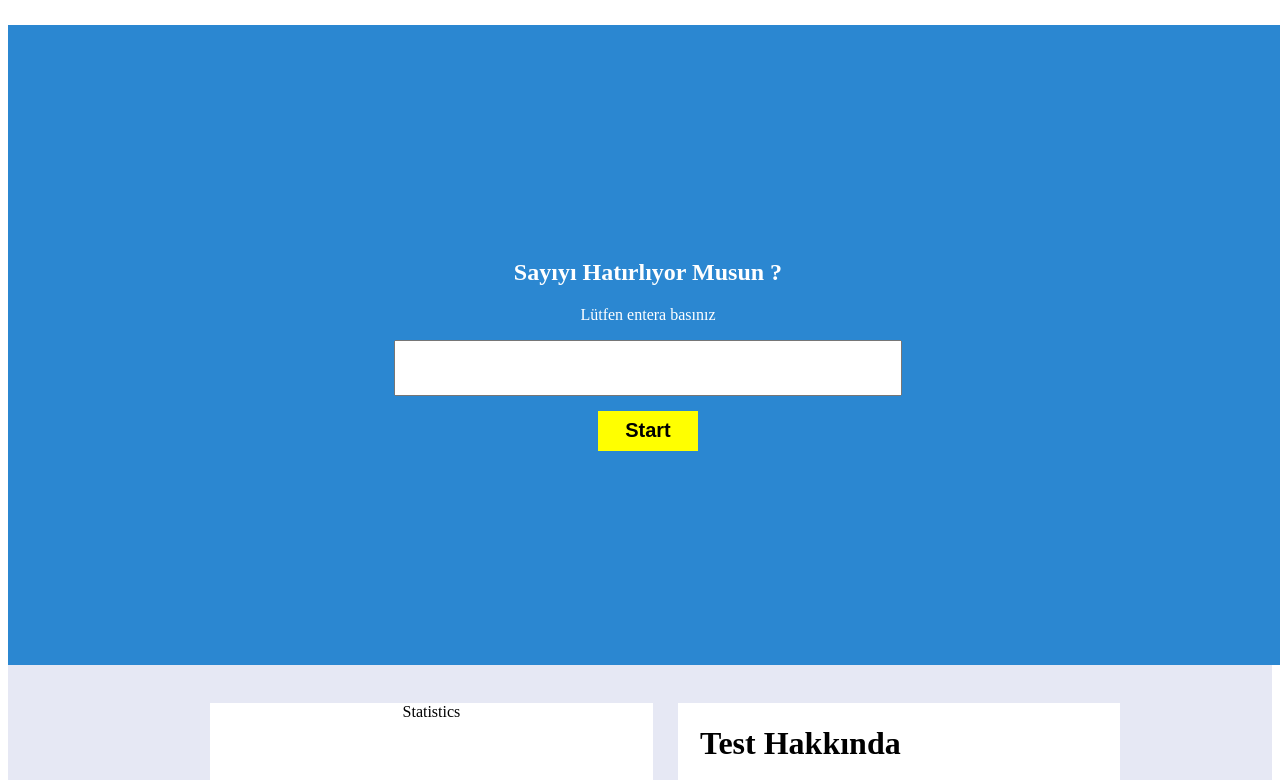
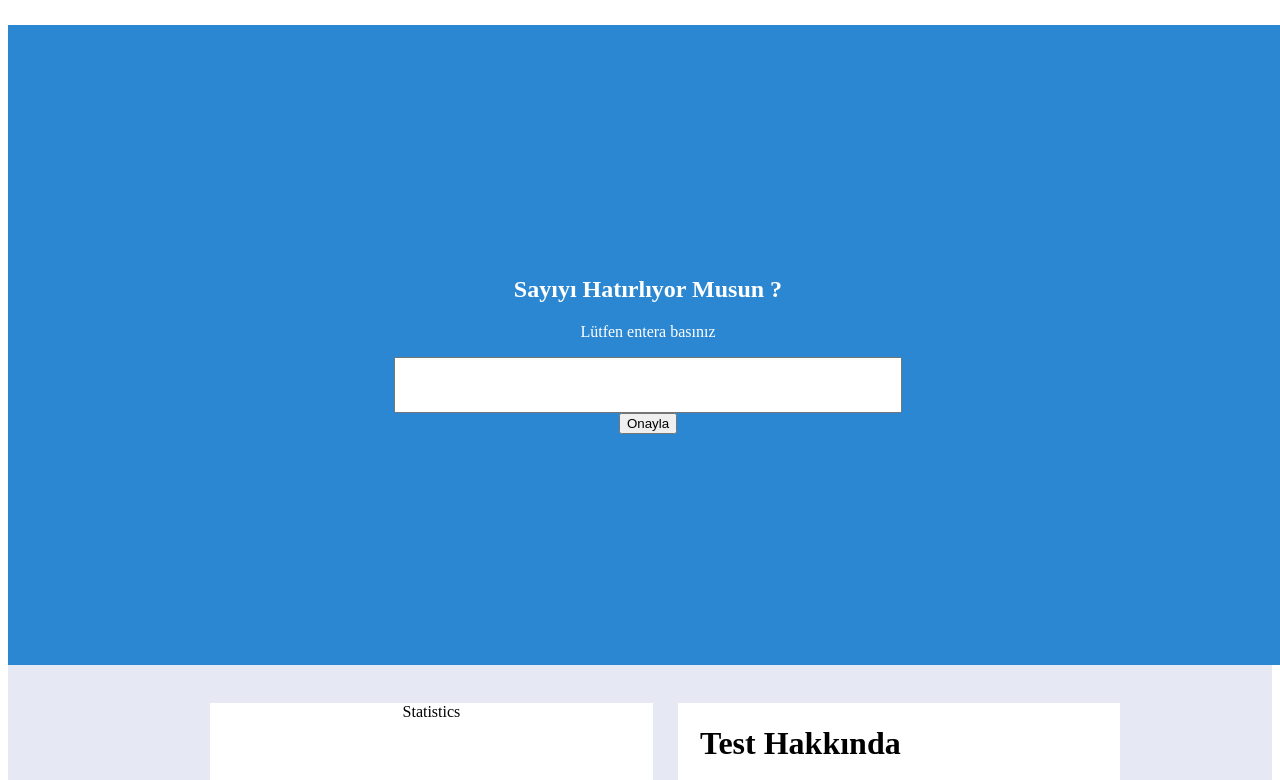
Before and after one commit to iguninovasyon/number-memory, a plain HTML site: page index.html in a window 1280 px wide. Both pictures are taken after a click on the button "Start". Shown: the top 780 px of the page. Drawn offline with Linux system fonts and the light colour scheme.

Commit message:
Level sistemi tamamlandı.

```diff
--- a/assets/js/app.js
+++ b/assets/js/app.js
@@ -13,11 +13,15 @@ function gameStart() {
     document.getElementById('gameStart-items').style.display = "none";
     document.getElementById('btn_gameStart').style.display = "none";
     document.getElementById('text').style.display = "block";
+
+    getRandomNumber();
+
     delay(1000).then(() =>
      {
      document.getElementById('inputBox').style.display = "block";
-     document.getElementById('btn_gameStart').style.display = "block"
+     document.getElementById('nextLevel').style.display = "block"
      document.getElementById('text').style.display = "none";
+
      });
 
 }
@@ -28,8 +32,8 @@ function getRandomNumber() {
     max = 1;
     document.getElementById('text').innerText = Math.floor(Math.random() * ((max - 1) - minValue)) + minValue;
     for (var i = 1; i <= level; i++)  max = max * 10;
-    return Math.floor(Math.random() * ((max - 2) - minValue)) + minValue;
 }
+
 function gameOver() {
     /*Adem Eraslan
     https://humanbenchmark.com/tests/number-memory burdaki mantıgın aynısı yapılıcak
@@ -43,4 +47,26 @@ function restartGame() {
 }
 function nextLevel() {
     /*Umut Tosun*/
+    //var bool=getResult();
+    var bool=true;
+    if(bool==true)
+    {
+    document.getElementById('gameStart-items').style.display = "none";
+    document.getElementById('btn_gameStart').style.display = "none";
+    document.getElementById('text').style.display = "block";
+    document.getElementById('inputBox').style.display = "none";
+    document.getElementById('nextLevel').style.display = "none"
+    getRandomNumber();
+
+    delay(1000).then(() =>
+     {
+     document.getElementById('inputBox').style.display = "block";
+     document.getElementById('nextLevel').style.display = "block"
+     document.getElementById('text').style.display = "none";
+
+     });
+    }
+    else gameOver();
+
+
 }
--- a/index.html
+++ b/index.html
@@ -27,7 +27,7 @@
             <p class="GameStart__h2">The average person can remember 7 numbers at once.Can you do more?</p>
 
         </div>
-        <h1 style="display: none;text-align: center;font-size: 148px;" id="text">6</h1>
+        <h1 style="display: none;text-align: center;font-size: 148px;" id="text"></h1>
         <div id="inputBox" style="display: none;text-align: center;">
             <h2>Sayıyı Hatırlıyor Musun ?</h2>
             <p>Lütfen entera basınız</p>
@@ -35,6 +35,7 @@
         </div>
 
         <button onclick="gameStart()" id="btn_gameStart"  class="GameStart__button">Start</button>
+        <button onclick="nextLevel()" style="display: none;text-align: center;"   id="nextLevel">Onayla</button>
 
 
     </div>
```
